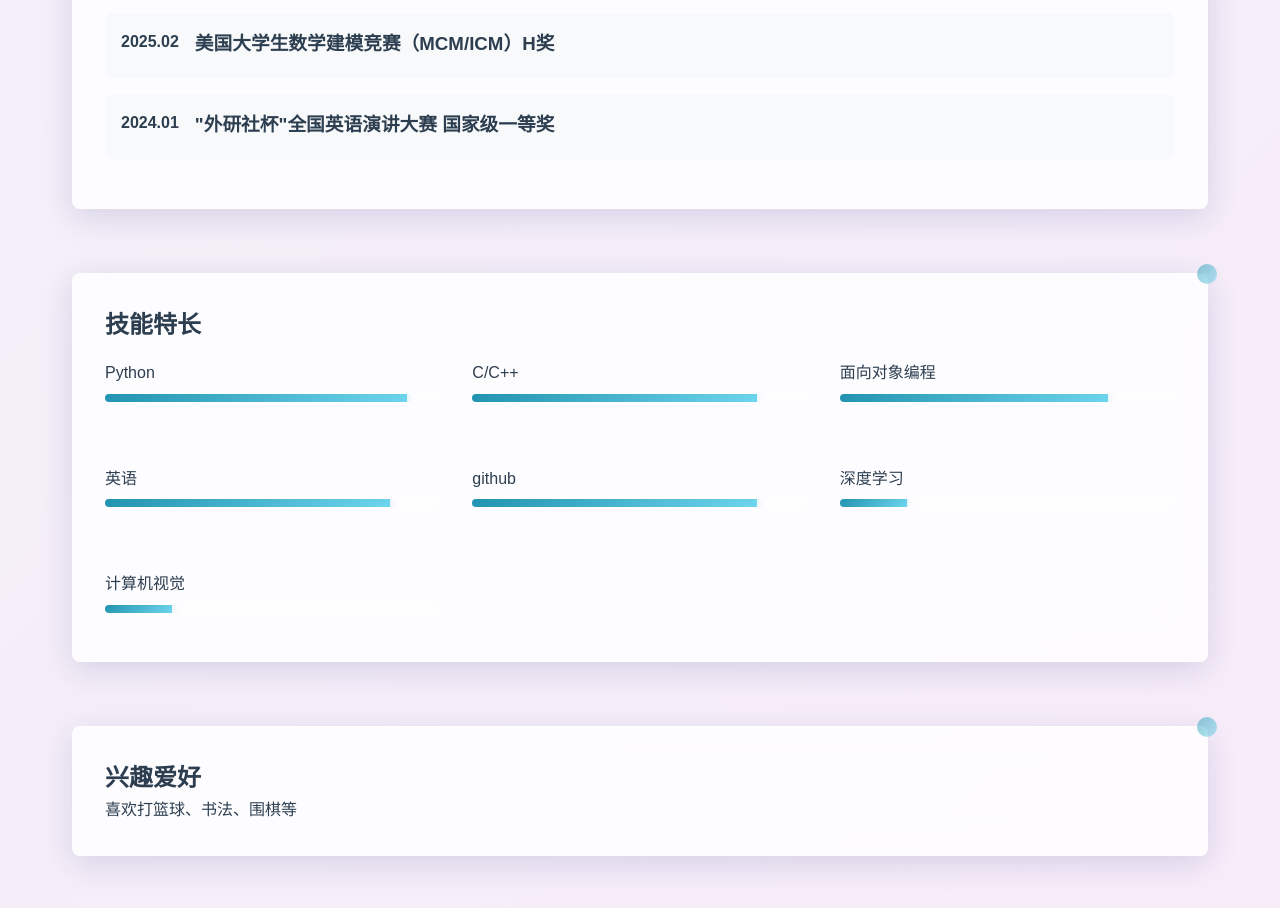
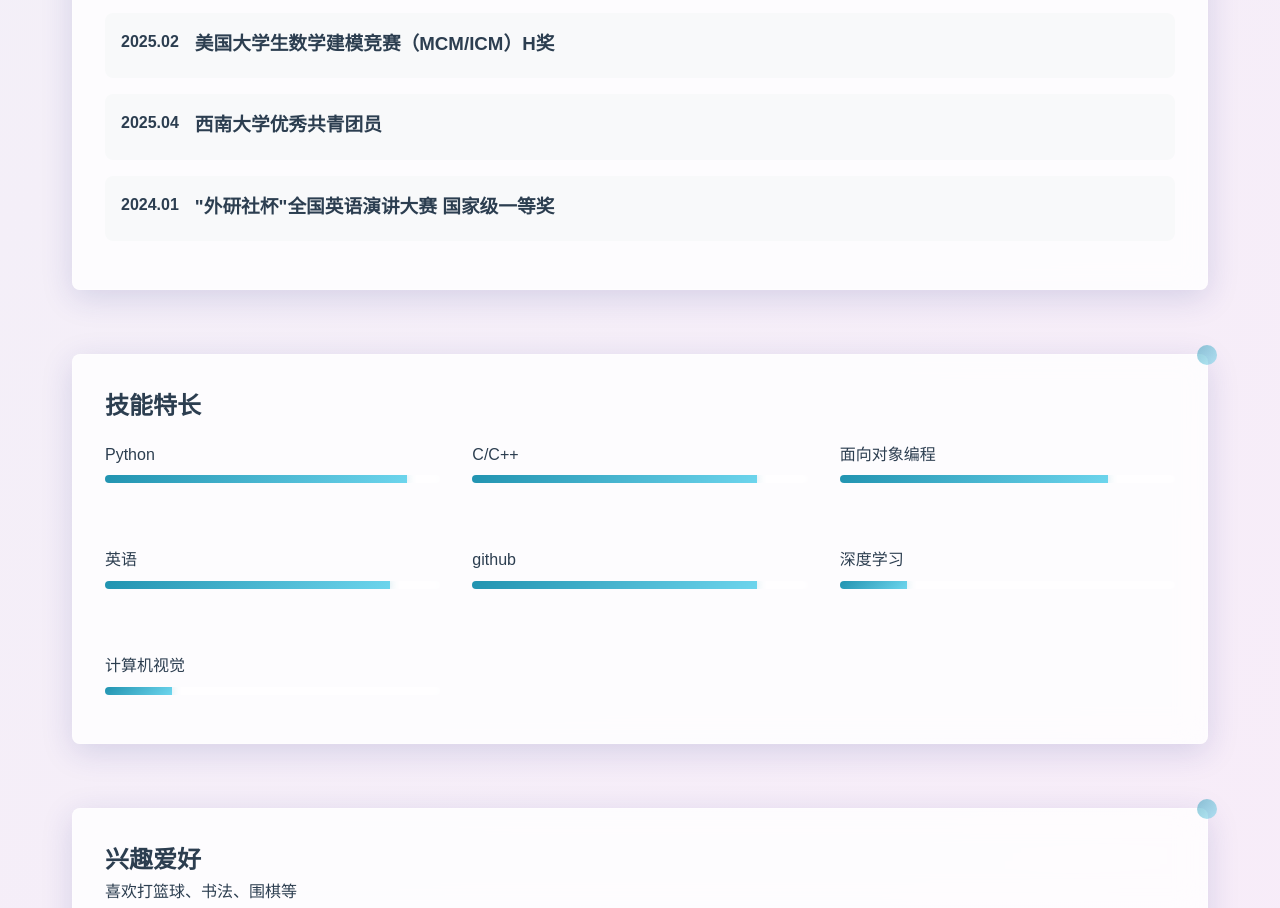
Before and after one commit to shaoguan666/shaoguan666.github.io, a plain HTML site: page index.html in a window 1280 px wide. Shown: the part 1996-2904 px from the top of the page. Drawn offline with Linux system fonts and the light colour scheme.

Commit message:
Update index.html

```diff
--- a/index.html
+++ b/index.html
@@ -121,6 +121,12 @@
                 </div>
             </div>
             <div class="award-item">
+                <div class="time">2025.04</div>
+                <div class="content">
+                    <h3>西南大学优秀共青团员</h3>
+                </div>
+            </div>
+            <div class="award-item">
                 <div class="time">2024.01</div>
                 <div class="content">
                     <h3>"外研社杯"全国英语演讲大赛 国家级一等奖</h3>
```
